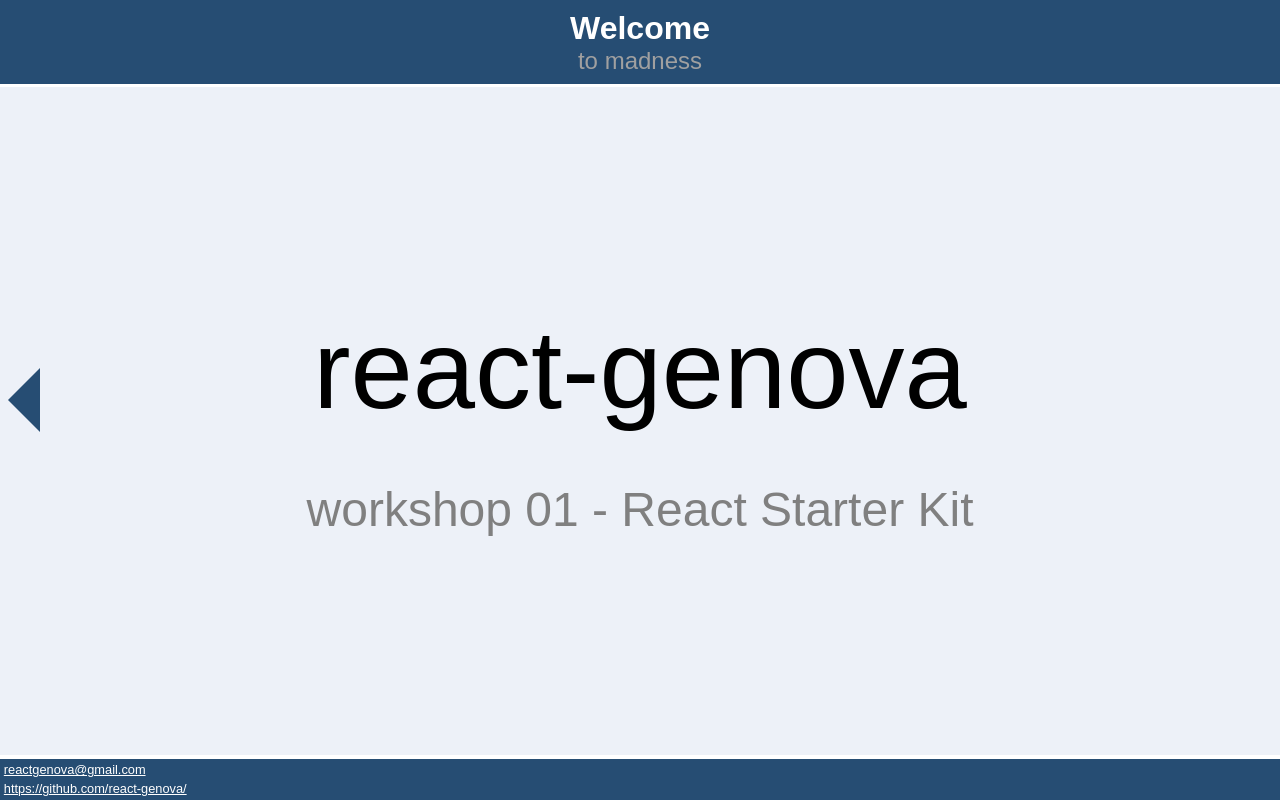
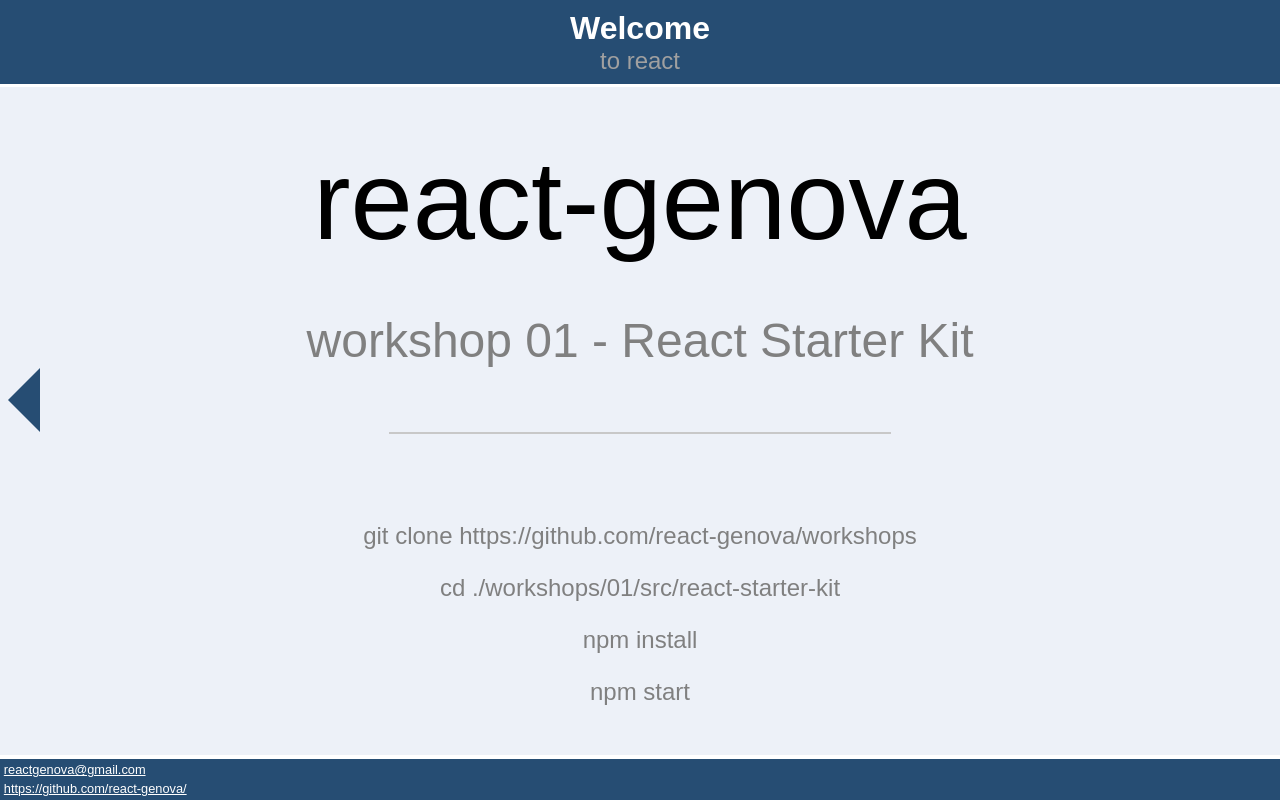
Before and after one commit to react-genova/workshops, a React (Create React App) app in the folder 01/src/react-starter-kit/: page / in a window 1280 px wide. Built offline with nearby package versions, Linux system fonts and the light colour scheme.

Commit message:
added install info on welcome slide

```diff
--- a/01/src/react-starter-kit/src/App.js
+++ b/01/src/react-starter-kit/src/App.js
@@ -7,7 +7,7 @@ class App extends Component {
   render() {
     return (
       <Slider>
-          <Slide title="Welcome" description="to madness">
+          <Slide title="Welcome" description="to react">
               <SlideWelcome />
           </Slide>
           <Slide title="All you need is L.O.V.S." description="List Of Valuable Suggestions">
--- a/01/src/react-starter-kit/src/views/Slider/components/Slide.js
+++ b/01/src/react-starter-kit/src/views/Slider/components/Slide.js
@@ -8,6 +8,7 @@ import SlideFooter from './SlideFooter';
 const Container = styled.div`
     display: flex;
     min-height: 100vh;
+    max-height: 100vh;
     flex-direction: column;
 `;
 
@@ -18,6 +19,7 @@ const SlideBody = styled.div`
     background-color: #edf1f8;
     margin-top: 0.2em;
     margin-bottom: 0.2em;
+    overflow: hidden;
 `;
 
 type Props = {
--- a/01/src/react-starter-kit/src/views/Slides/SlideWelcome/components/SlideWelcome.js
+++ b/01/src/react-starter-kit/src/views/Slides/SlideWelcome/components/SlideWelcome.js
@@ -20,10 +20,27 @@ const SubTitle = styled.div`
     padding-top: 1em;
 `;
 
+const Separator = styled.div`
+    margin: 4em;
+    width: 75%;
+    border: 0.035em solid #C8C8C8; //#264d73
+`;
+
+const Install = styled.div`
+    font-size: 1.5em;
+    color: #808080;
+    padding-top: 1em;
+`;
+
 const SlideWelcome = () => (
     <Container>
         <Title>react-genova</Title>
         <SubTitle>workshop 01 - React Starter Kit</SubTitle>
+        <Separator />
+        <Install>{'git clone https://github.com/react-genova/workshops'}</Install>
+        <Install>{'cd ./workshops/01/src/react-starter-kit'}</Install>
+        <Install>{'npm install'}</Install>
+        <Install>{'npm start'}</Install>
     </Container>
 );
 
```
Also changed, not shown: 01/src/react-starter-kit/src/views/Slider/containers/Slider.md (+1 -1 lines), 2 other files (tests, documents, lock files or other folders).
